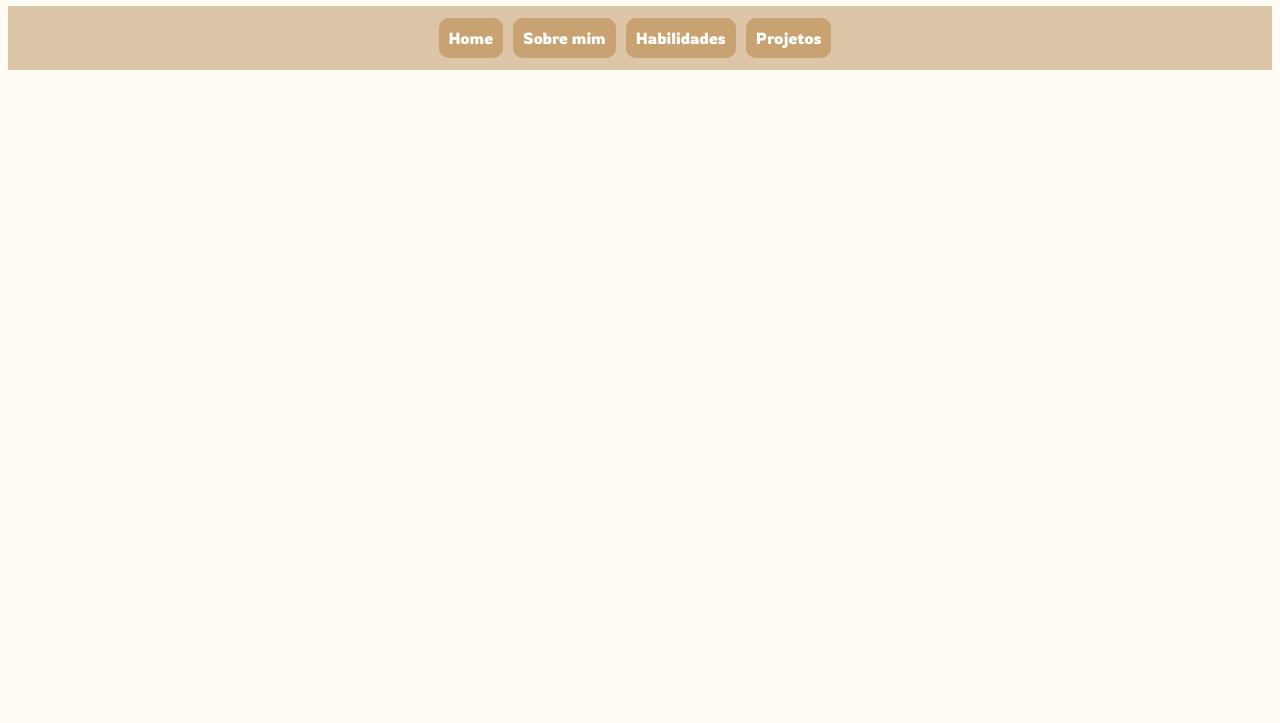
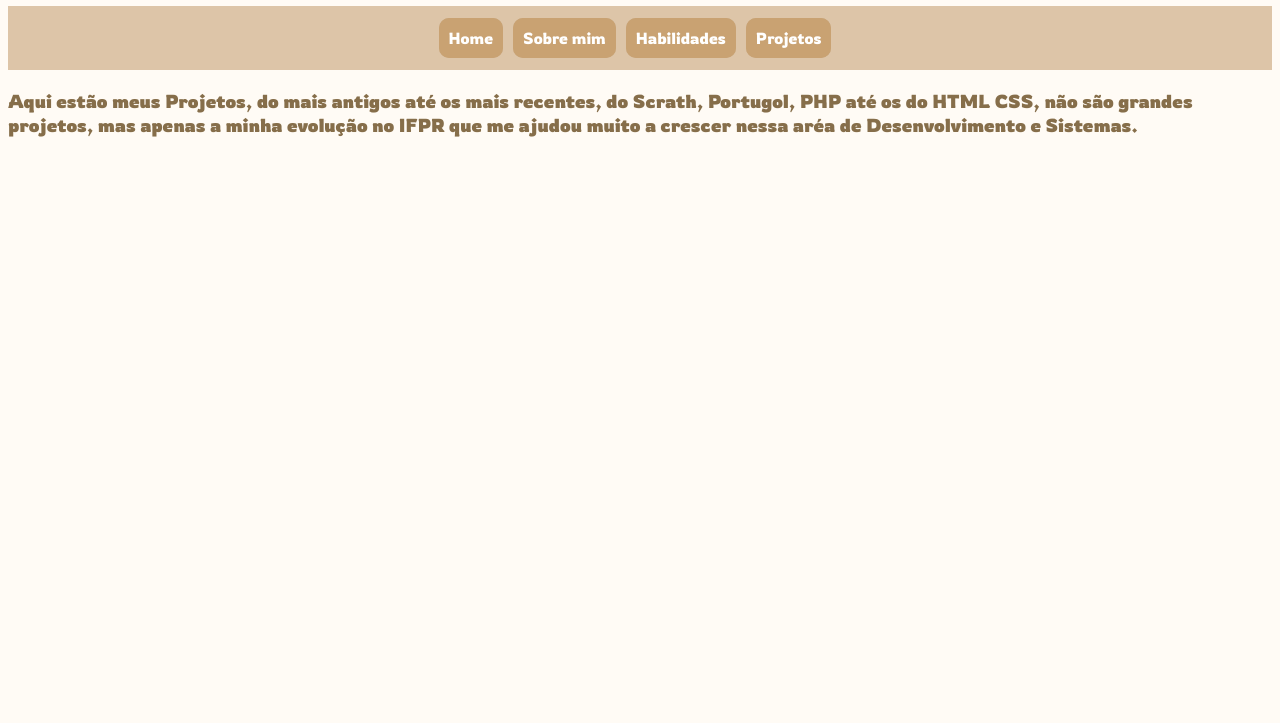
Before and after one commit to JonathanBeckerBCK/Portifolio, a plain HTML site: page Projetos.html in a window 1280 px wide. Shown: the part 77-800 px from the top of the page. Drawn offline with Linux system fonts and the light colour scheme.

Commit message:
Update Projetos.html

```diff
--- a/Projetos.html
+++ b/Projetos.html
@@ -66,6 +66,14 @@
 
         }
 
+        #container {
+
+            background-color: #FFFBF5;
+            display: flex;
+            justify-content: center;
+            color: #866e4a;
+
+        }
 
         </style>
 
@@ -87,6 +95,8 @@
         <li><a href="Projetos.html">Projetos</a></li>
     </ul>
 
+    <h3 id="container">Aqui estão meus Projetos, do mais antigos até os mais recentes, do Scrath, Portugol, PHP até os do HTML CSS, não são grandes projetos, mas apenas a minha evolução no IFPR que me ajudou muito a crescer nessa aréa de Desenvolvimento e Sistemas.</h3>
+
 
 </body>
 </html>
```
